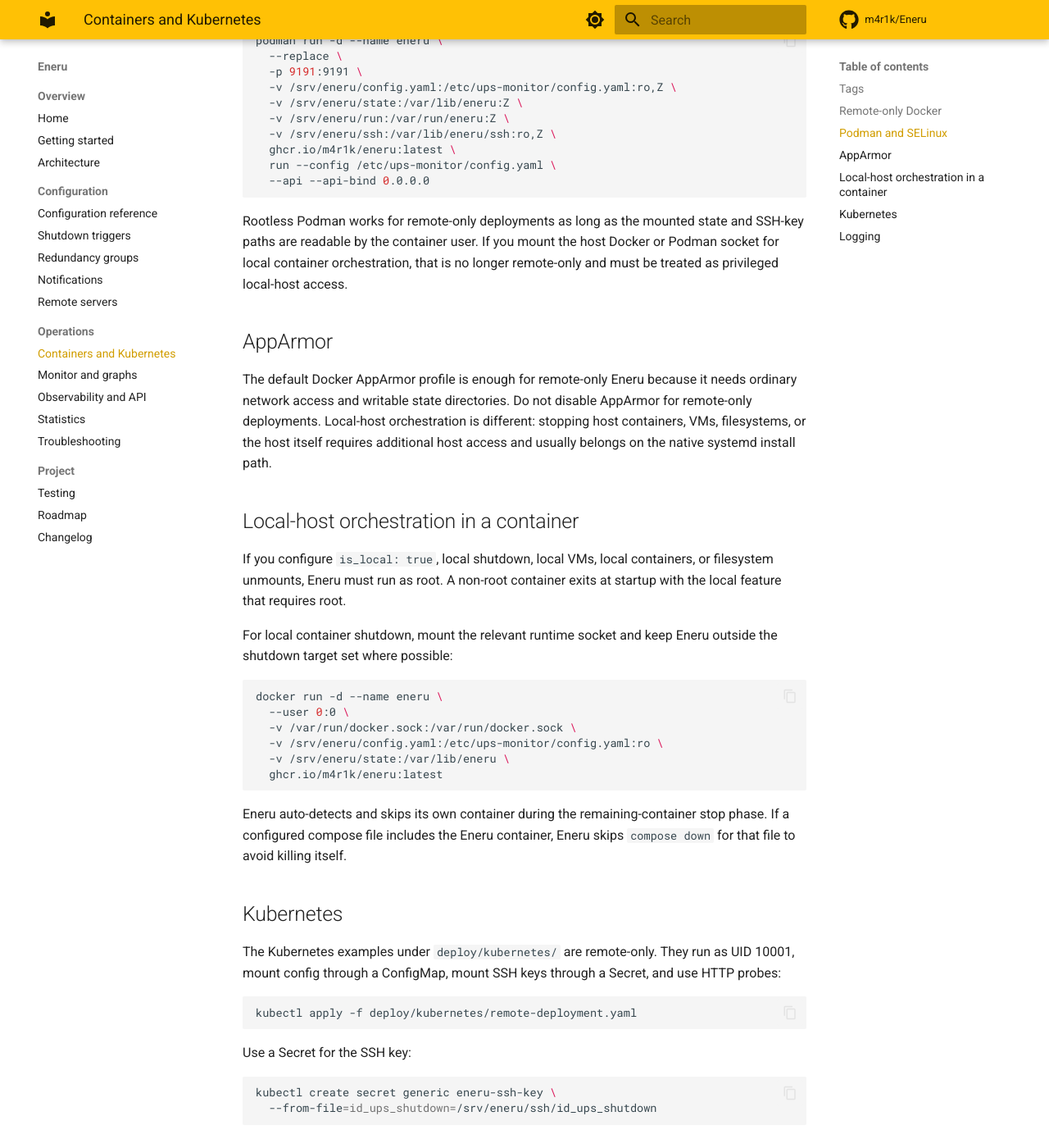
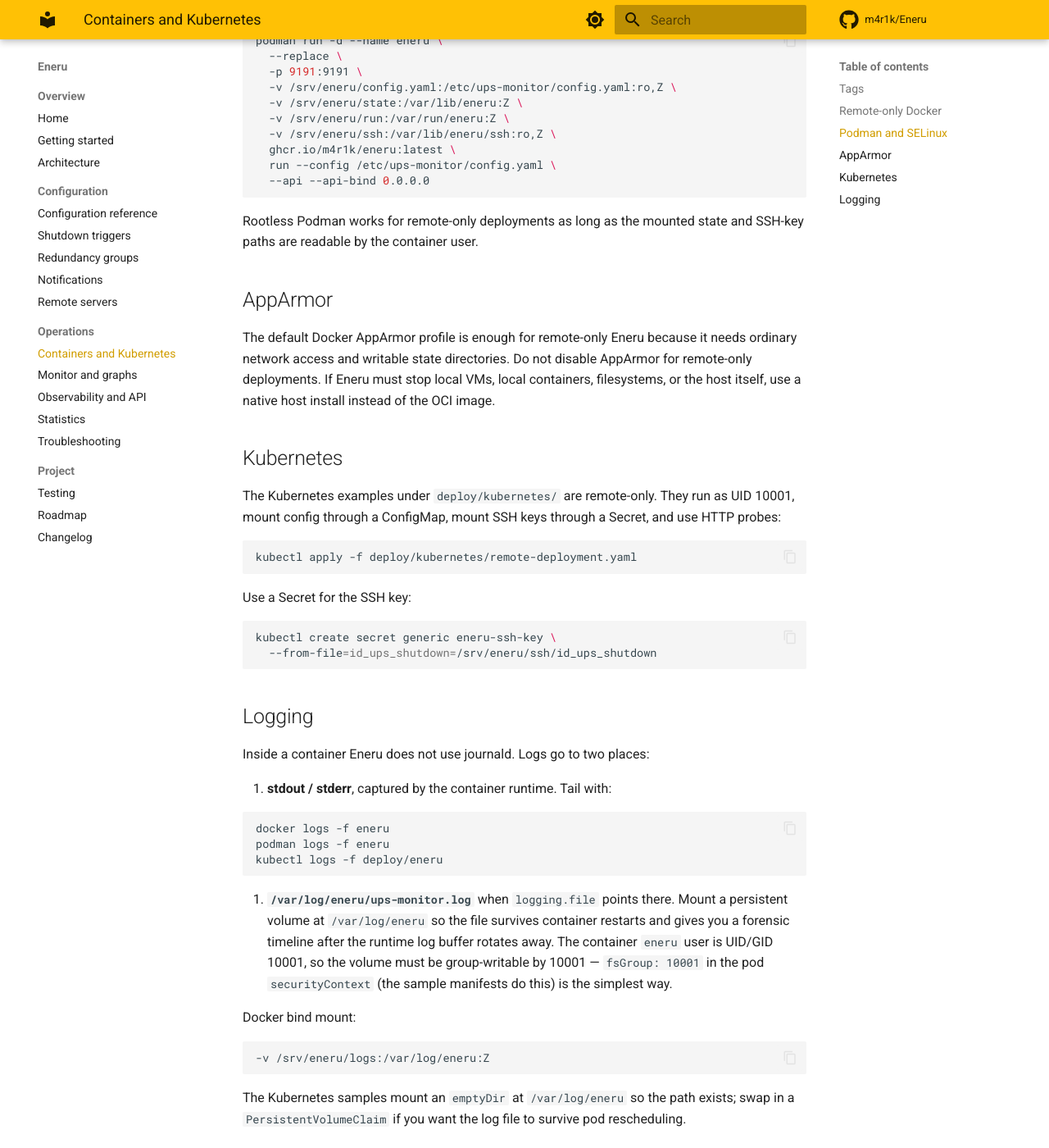
Before and after one commit to m4r1k/Eneru, an MkDocs documentation site: the page built from docs/containers-kubernetes.md, in a window 1280 px wide and 1400 px high, scrolled down 1895 px. Shown: the whole window at 82% size. Built offline with MkDocs 1.6.1 and Material for MkDocs 9.7.7, drawn with Linux system fonts in a browser that asks for light colours; comment, search, counter and statistics services are not loaded.

Commit message:
docs: define OCI as remote-only
Do not document Docker or Kubernetes as a supported way to orchestrate local host shutdown. A container has its own process and mount namespaces, so a local shutdown command inside the image does not provide the same host-poweroff contract as a native Eneru install.

Keep local host shutdown, VM/container teardown, and filesystem ownership on the deb/rpm/PyPI host-install path; keep OCI focused on remote NUT monitoring, API health, telemetry, and SSH shutdown of remote systems.

Co-authored-by: Codex <noreply@openai.com>

````diff
--- a/docs/containers-kubernetes.md
+++ b/docs/containers-kubernetes.md
@@ -80,28 +80,11 @@ podman run -d --name eneru \
   --api --api-bind 0.0.0.0
 ```
 
-Rootless Podman works for remote-only deployments as long as the mounted state and SSH-key paths are readable by the container user. If you mount the host Docker or Podman socket for local container orchestration, that is no longer remote-only and must be treated as privileged local-host access.
+Rootless Podman works for remote-only deployments as long as the mounted state and SSH-key paths are readable by the container user.
 
 ## AppArmor
 
-The default Docker AppArmor profile is enough for remote-only Eneru because it needs ordinary network access and writable state directories. Do not disable AppArmor for remote-only deployments. Local-host orchestration is different: stopping host containers, VMs, filesystems, or the host itself requires additional host access and usually belongs on the native systemd install path.
-
-## Local-host orchestration in a container
-
-If you configure `is_local: true`, local shutdown, local VMs, local containers, or filesystem unmounts, Eneru must run as root. A non-root container exits at startup with the local feature that requires root.
-
-For local container shutdown, mount the relevant runtime socket and keep Eneru outside the shutdown target set where possible:
-
-```bash
-docker run -d --name eneru \
-  --user 0:0 \
-  -v /var/run/docker.sock:/var/run/docker.sock \
-  -v /srv/eneru/config.yaml:/etc/ups-monitor/config.yaml:ro \
-  -v /srv/eneru/state:/var/lib/eneru \
-  ghcr.io/m4r1k/eneru:latest
-```
-
-Eneru auto-detects and skips its own container during the remaining-container stop phase. If a configured compose file includes the Eneru container, Eneru skips `compose down` for that file to avoid killing itself.
+The default Docker AppArmor profile is enough for remote-only Eneru because it needs ordinary network access and writable state directories. Do not disable AppArmor for remote-only deployments. If Eneru must stop local VMs, local containers, filesystems, or the host itself, use a native host install instead of the OCI image.
 
 ## Kubernetes
 
````
Also changed, not shown: README.md (+2 -2 lines), docs/changelog.md (+4 -6 lines).
